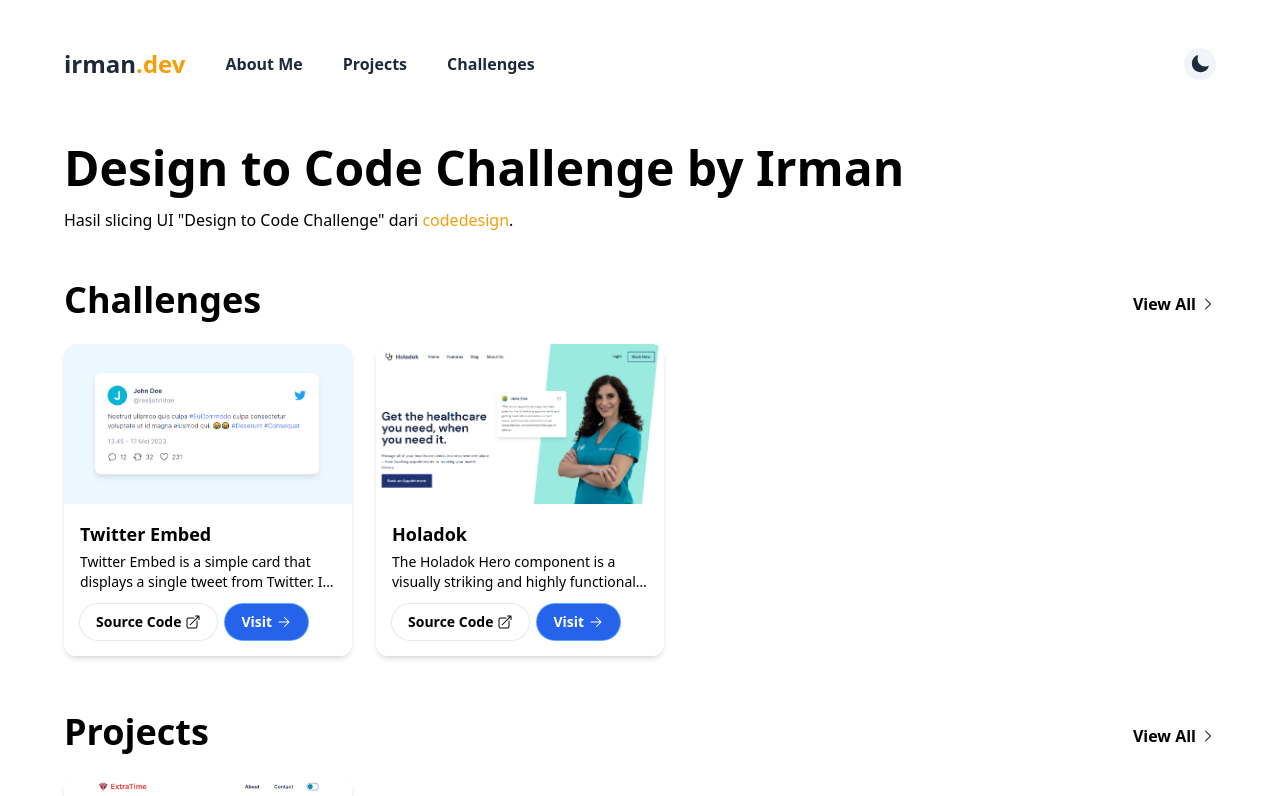
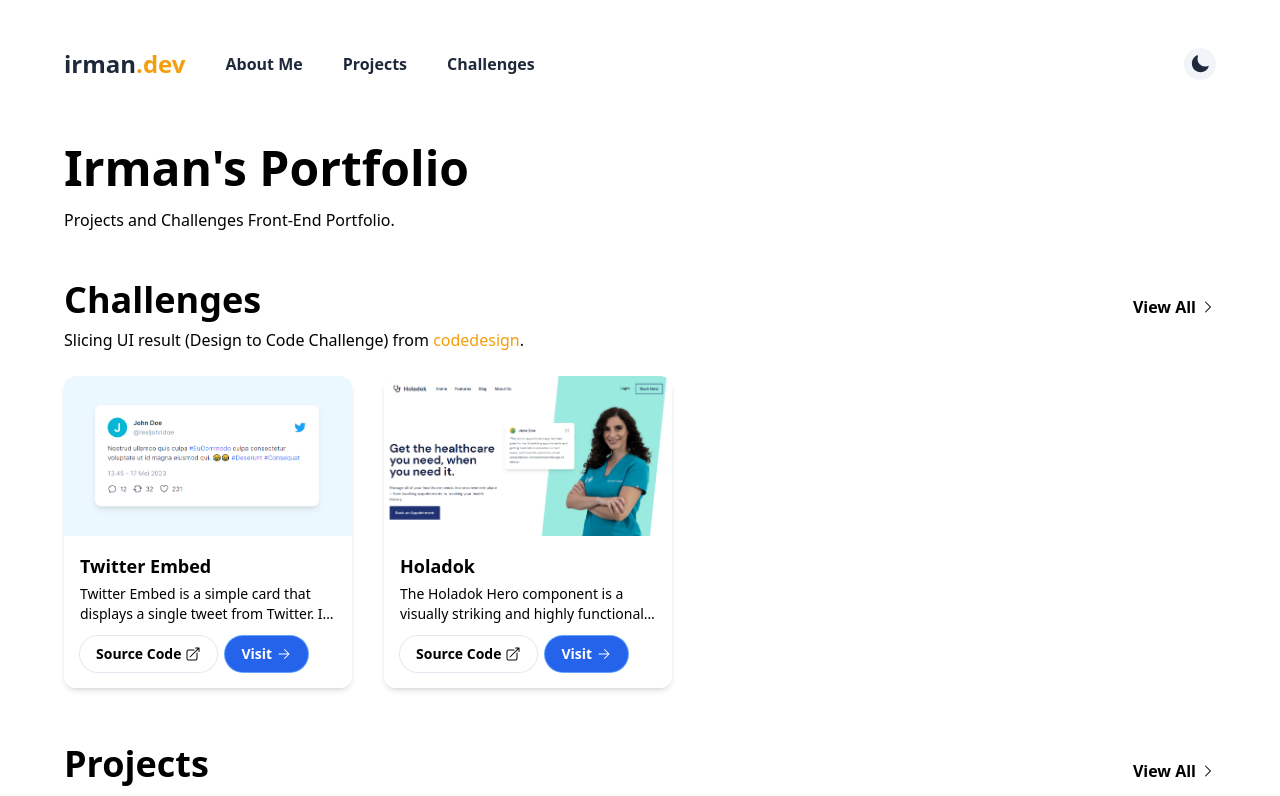
Before and after one commit to irmankurniawan11/react-challenge, a React (Create React App) app: page / in a window 1280 px wide. Shown: the top 796 px of the page. Built offline with nearby package versions, Linux system fonts and the light colour scheme; a web font is replaced by a local one.

Commit message:
Update web title and subtitle

```diff
--- a/src/components/Challenges.js
+++ b/src/components/Challenges.js
@@ -16,15 +16,18 @@ const ChallengeCard = ( {imageUrl, title, desc, url, sourceUrl} ) => {
     )
 }
 
-const Challenges = ( {title, data, href} ) => {
+const Challenges = ( {title, data, href, children} ) => {
     return (
-        <section className="mb-10 dark:text-white/90">
+        <section id={title} className="mb-10 dark:text-white/90">
             <div className="container max-w-6xl mx-auto px-8 sm:px-0">
-                <div className="flex items-center justify-between">
-                    <h1 className="font-bold text-3xl sm:text-4xl mt-4 mb-6">{title}</h1>
-                    <a href={href} className="font-bold flex items-center">View All<ChevronRightIcon className="w-4 h-4 ml-1"/></a>
+                <div className="flex items-baseline justify-between gap-4">
+                    <div className="mt-4 mb-6">
+                    <h1 className="font-bold text-3xl sm:text-4xl mb-2">{title}</h1>
+                    {children}
+                    </div>
+                    <a href={href} className="font-bold flex items-center shrink-0">View All<ChevronRightIcon className="w-4 h-4 ml-1"/></a>
                 </div>
-                <div className="flex gap-6 flex-wrap flex-col sm:flex-row">
+                <div className="flex gap-8 flex-wrap flex-col sm:flex-row">
                     {
                         data.map((item)=>{
                             return (
--- a/src/components/Header.js
+++ b/src/components/Header.js
@@ -1,8 +1,8 @@
 const Header = () => {
     return (
         <header className="container max-w-6xl mx-auto px-8 sm:px-0 mb-8 dark:text-white/90">
-            <h1 className="font-bold text-4xl sm:text-5xl my-4">Design to Code Challenge by Irman</h1>
-            <p>Hasil slicing UI "Design to Code Challenge" dari <a className="text-amber-500" href="https://codedesign.dev/" target="_blank" rel="noreferrer" alt="codedesign">codedesign</a>.</p>
+            <h1 className="font-bold text-4xl sm:text-5xl my-4">Irman's Portfolio</h1>
+            <p>Projects and Challenges Front-End Portfolio.</p>
         </header>
     )
 }
--- a/src/components/NavBar.js
+++ b/src/components/NavBar.js
@@ -6,8 +6,8 @@ import { useEffect, useState } from "react"
 const NavBar = () => {
     const navigation = [
         { name: 'About Me', href: '/about' },
-        { name: 'Projects', href: '/projects' },
-        { name: 'Challenges', href: '/challenges' },
+        { name: 'Projects', href: '#Projects' },
+        { name: 'Challenges', href: '#Challenges' },
     ]
 
     const [isDark, setDark] = useState(false);
--- a/src/index.css
+++ b/src/index.css
@@ -2,5 +2,11 @@
 @tailwind components;
 @tailwind utilities;
 
+@layer base {
+    html {
+        @apply scroll-smooth
+    }
+}
+
 @import url('https://fonts.googleapis.com/css2?family=Poppins:ital,wght@0,100;0,200;0,300;0,400;0,500;0,600;0,700;0,800;0,900;1,100;1,200;1,300;1,400;1,500;1,600;1,700;1,800;1,900&display=swap');
 @import url('https://fonts.googleapis.com/css2?family=DM+Sans:ital,wght@0,400;0,500;0,700;1,400;1,500;1,700&display=swap');
--- a/src/pages/Home.js
+++ b/src/pages/Home.js
@@ -34,8 +34,12 @@ const Home = () => {
         <div>
             <NavBar/>
             <Header/>
-            <Challenges title="Challenges" href="/challenges" data={challengeData}/>
-            <Challenges title="Projects" href="/projects" data={projectData}/>
+            <Challenges title="Challenges" href="/challenges" data={challengeData}>
+                <p>Slicing UI result (Design to Code Challenge) from <a className="text-amber-500" href="https://codedesign.dev/" target="_blank" rel="noreferrer" alt="codedesign">codedesign</a>.</p>
+            </Challenges>
+            <Challenges title="Projects" href="/projects" data={projectData}>
+                <p>A collection of front-end projects developed using React, Next, Tailwind, and other frameworks.</p>
+            </Challenges>
             <Footer/>
         </div>
     )
```
